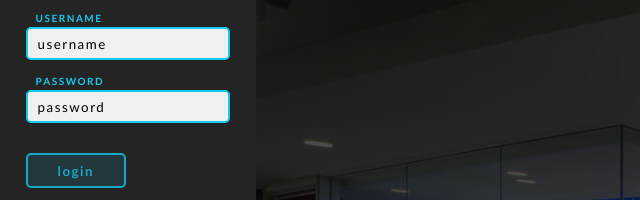
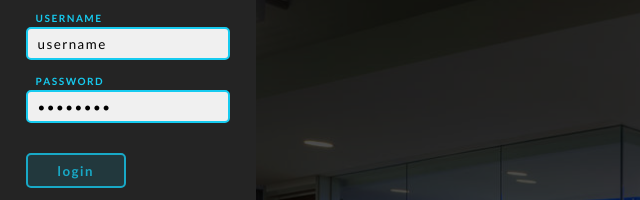
Before and after one commit to utajaraj/blackstone, a website: page login.html in a window 1280 px wide. Shown: the part 171-371 px from the top of the page, 0-640 px from the left. Drawn offline with Linux system fonts and the light colour scheme.

Commit message:
fixed yml

```diff
--- a/login.html
+++ b/login.html
@@ -153,8 +153,8 @@
             <label for="name">Username</label>
         </div>
         <div class="inputContainer">
-            <input required id="password" value="password" type="text" name="password">
-            <label for="password"  type="password">Password</label>
+            <input required id="password" type="password" value="password" type="text" name="password">
+            <label for="password" >Password</label>
         </div>
         <button id="submit">login</button>
     </div>
```
